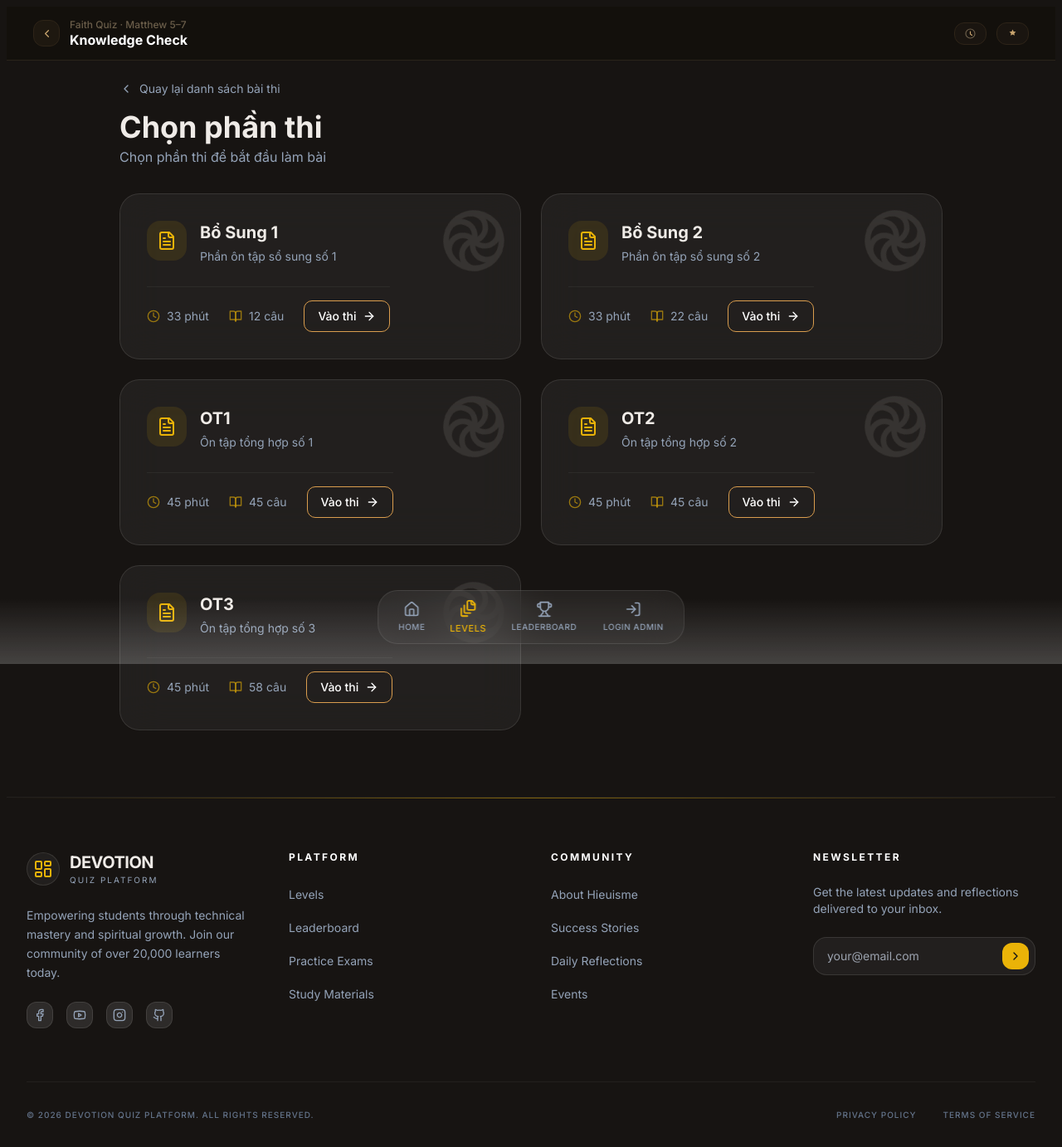
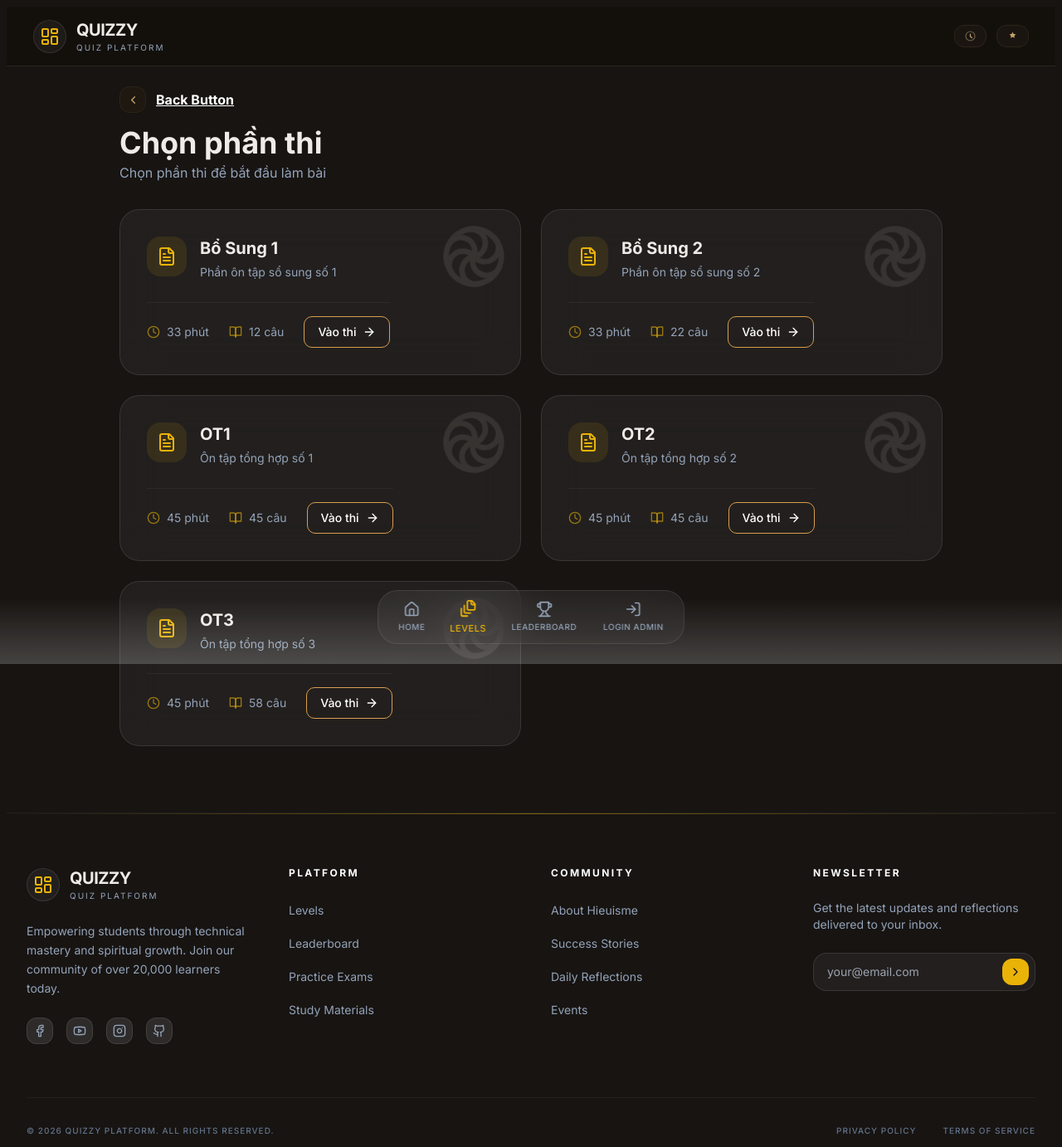
Before and after one commit to noname20011/IC3, a React (Vite) app: page /level/l1/parts in a window 1280 px wide. Shown: the whole page at 83% size. Built offline with nearby package versions, Linux system fonts and the light colour scheme.

Commit message:
update header, footer

```diff
--- a/src/components/UI/AboutMe.tsx
+++ b/src/components/UI/AboutMe.tsx
@@ -9,7 +9,7 @@ const AboutMe = () => {
       <div className="w-full md:w-2/5 aspect-[4/5] rounded-3xl overflow-hidden relative group ">
         <img
           src="/assets/about_me.png"
-          alt="Hieuisme - IC3 Teacher"
+          alt="Frankie - IC3 Teacher"
           className="w-full h-full object-cover transition-transform duration-700 scale-120"
           referrerPolicy="no-referrer"
         />
@@ -43,7 +43,7 @@ const AboutMe = () => {
               />
             </div>
             <div>
-              <p className="font-black text-lg tracking-tight">Hieuisme</p>
+              <p className="font-black text-lg tracking-tight">Frankie</p>
               <p className="text-xs text-slate-500 uppercase tracking-widest font-bold">
                 Founder & Educator
               </p>
@@ -51,7 +51,7 @@ const AboutMe = () => {
           </div>
 
           <p className="text-slate-300 leading-relaxed text-lg font-medium">
-            I am Hieu, an educator dedicated to bridging the gap between
+            I am Frankie, an educator dedicated to bridging the gap between
             technical mastery and spiritual growth. Through the{" "}
             <span className="text-devotion-gold font-bold">
               IC3 certification
--- a/src/components/UI/Footer.tsx
+++ b/src/components/UI/Footer.tsx
@@ -13,7 +13,7 @@ function Footer() {
               <LayoutDashboard size={24} />
             </div>
             <div>
-              <h1 className="font-display font-bold text-xl tracking-tight">DEVOTION</h1>
+              <h1 className="font-display font-bold text-xl tracking-tight">QUIZZY</h1>
               <p className="text-[10px] text-slate-400 uppercase tracking-[0.2em]">Quiz Platform</p>
             </div>
           </div>
@@ -69,7 +69,7 @@ function Footer() {
 
       <div className="max-w-7xl mx-auto mt-16 pt-8 border-t border-white/5 flex flex-col md:flex-row justify-between items-center gap-4">
         <p className="text-[10px] text-slate-500 uppercase tracking-widest font-medium">
-          © 2026 DEVOTION QUIZ PLATFORM. ALL RIGHTS RESERVED.
+          © 2026 QUIZZY PLATFORM. ALL RIGHTS RESERVED.
         </p>
         <div className="flex items-center gap-8">
           <a href="#" className="text-[10px] text-slate-500 uppercase tracking-widest font-medium hover:text-white transition-colors">Privacy Policy</a>
--- a/src/components/UI/Header.tsx
+++ b/src/components/UI/Header.tsx
@@ -1,6 +1,6 @@
-import { ChevronLeft, LayoutList } from "lucide-react";
+import { ChevronLeft, LayoutDashboard, LayoutList } from "lucide-react";
 import { useCustomContext } from "../../hooks/use-context";
-import { useSearchParams } from "react-router-dom";
+import { useNavigate, useSearchParams } from "react-router-dom";
 import { useEffect } from "react";
 import { convertTime } from "@/utils/convertTime";
 
@@ -10,6 +10,7 @@ interface HeaderProps {
 }
 const Header = (props: HeaderProps) => {
   const { onBack, locationPath } = props;
+    const navigate = useNavigate();
 
   const [searchParams] = useSearchParams();
   const timeParam = Number(searchParams.get("time")) || 0;
@@ -35,10 +36,10 @@ const Header = (props: HeaderProps) => {
   return (
     <>
       {/* ── Sticky header ── */}
-      <header className="sticky top-0 z-[11] bg-[#13100d]/95 backdrop-blur-md border-b border-[#2a231a]">
+      <header className="sticky top-0 z-[100] bg-[#13100d]/95 backdrop-blur-md border-b border-[#2a231a]">
         {/* Top row */}
         <div className="flex items-center justify-between px-6 lg:px-8 py-3.5">
-          <div className="flex items-center gap-3">
+          {/* <div className="flex items-center gap-3">
             <button
               onClick={onBack}
               className="w-8 h-8 rounded-lg bg-[#1e1810] border border-[#2e2418] flex items-center justify-center hover:bg-[#2a2018] transition-colors"
@@ -52,6 +53,15 @@ const Header = (props: HeaderProps) => {
               <h1 className="text-base font-bold text-white leading-tight">
                 Knowledge Check
               </h1>
+            </div>
+          </div> */}
+          <div className="flex items-center gap-3 cursor-pointer" onClick={() => navigate("/")}>
+            <div className="w-10 h-10 glass-card flex items-center justify-center text-devotion-gold">
+              <LayoutDashboard size={24} />
+            </div>
+            <div>
+              <h1 className="font-display font-bold text-xl tracking-tight">QUIZZY</h1>
+              <p className="text-[10px] text-slate-400 uppercase tracking-[0.2em]">Quiz Platform</p>
             </div>
           </div>
 
--- a/src/pages/PartPage.tsx
+++ b/src/pages/PartPage.tsx
@@ -77,13 +77,18 @@ export default function PartsPage() {
       className="space-y-8 max-w-5xl mx-auto px-4 pt-6"
     >
       <header className="space-y-4">
-        <button
-          onClick={() => window.history.back()}
-          className="flex items-center gap-2 text-slate-400 hover:text-white transition-colors text-sm"
-        >
-          <ChevronLeft size={16} />
-          Quay lại danh sách bài thi
-        </button>
+        <div className="flex items-center gap-3 cursor-pointer" onClick={() => navigate(-1)}>
+            <button
+              className="w-8 h-8 rounded-lg bg-[#1e1810] border border-[#2e2418] flex items-center justify-center hover:bg-[#2a2018] transition-colors"
+            >
+              <ChevronLeft size={15} className="text-[#c8a46e]" />
+            </button>
+            <div>
+              <h1 className="text-base font-bold text-white leading-tight underline">
+                Back Button
+              </h1>
+            </div>
+          </div>
         <div className="space-y-1">
           <h2 className="text-4xl font-display font-bold">Chọn phần thi</h2>
           <p className="text-slate-400">Chọn phần thi để bắt đầu làm bài</p>
```
